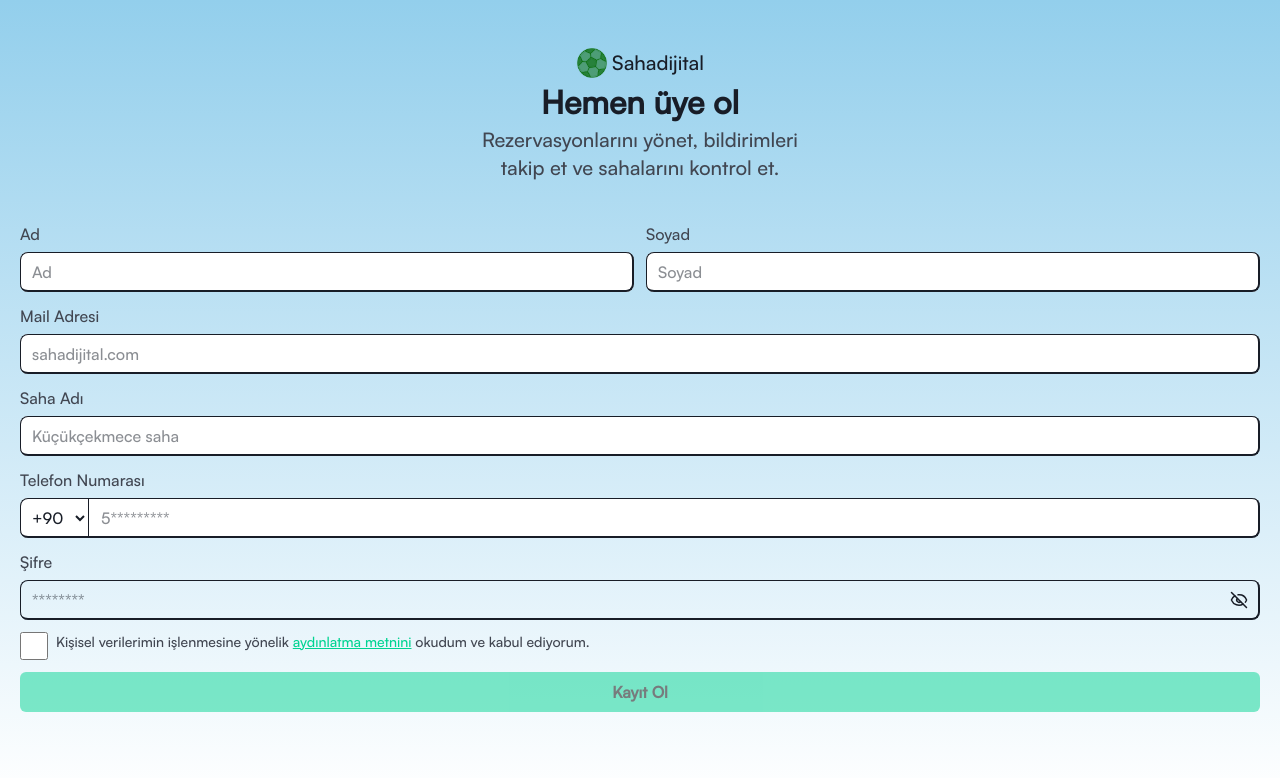
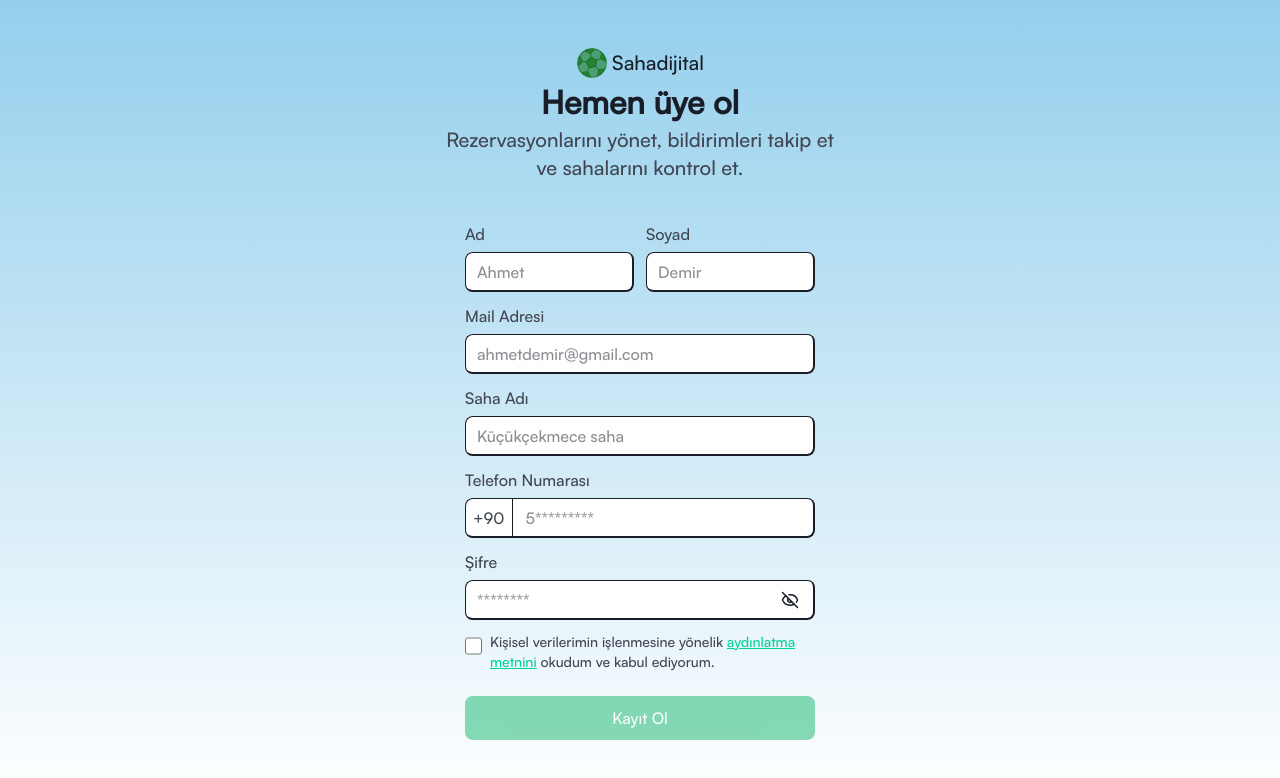
Before and after one commit to tbsoysal/sahadijital, a Next.js app: page /signup in a window 1280 px wide. Shown: the top 778 px of the page. Built offline with nearby package versions, Linux system fonts and the light colour scheme.

Commit message:
update signup form component

```diff
--- a/src/app/(auth)/signup/page.tsx
+++ b/src/app/(auth)/signup/page.tsx
@@ -6,7 +6,7 @@ export default function signup() {
     return (
         <div className="bg-linear-to-b from-[#93CFEC] to-white min-h-screen">
             <div className="px-5 py-12">
-                <div className="text-center max-w-[350px] gap-4 mx-auto box-content mb-10">
+                <div className="text-center max-w-[400px] gap-4 mx-auto box-content mb-10">
                     {/* Logo */}
                     <Link href="/" className="flex items-center justify-center gap-1 z-10">
                         <Image
@@ -20,6 +20,8 @@ export default function signup() {
                     <h2 className="font-bold text-[32px]">Hemen üye ol</h2>
                     <p className="font-medium text-xl text-secondary-color">Rezervasyonlarını yönet, bildirimleri takip et ve sahalarını kontrol et.</p>
                 </div>
+
+                {/* Form */}
                 <SignupForm />
             </div>
         </div>
--- a/src/components/ui/SignupForm.tsx
+++ b/src/components/ui/SignupForm.tsx
@@ -2,43 +2,94 @@
 
 import { useState } from "react";
 import { Eye, EyeOff } from "lucide-react";
+import { useRouter } from "next/navigation";
 
 const SignupForm = () => {
+    const router = useRouter();
     const [showPassword, setShowPassword] = useState(false);
     const [accepted, setAccepted] = useState(false);
 
+    const [formData, setFormData] = useState({
+        name: "",
+        surname: "",
+        email: "",
+        fieldName: "",
+        phone: "",
+        password: "",
+    });
+
     const togglePasswordVisibility = () => setShowPassword((prev) => !prev);
+
+    const handleChange = (e: React.ChangeEvent<HTMLInputElement>) => {
+        setFormData({ ...formData, [e.target.name]: e.target.value });
+    };
 
     const handleSubmit = (e: React.FormEvent) => {
         e.preventDefault();
-        window.alert("Form submitted");
+
+        // ✅ Basit form doğrulama
+        const { name, surname, email, fieldName, phone, password } = formData;
+        if (!name || !surname || !email || !fieldName || !phone || !password) {
+            alert("Lütfen tüm alanları doldurun.");
+            return;
+        }
+
+        // Telefon doğrulama: 5 ile başlasın, sadece rakam ve 10 hane
+        const phoneRegex = /^5\d{9}$/;
+        if (!phoneRegex.test(phone)) {
+            alert("Telefon numarası 5 ile başlamalı, 10 haneli ve sadece rakamlardan oluşmalıdır.");
+            return;
+        }
+
+        // Şifre uzunluğu kontrolü
+        if (password.length < 7) {
+            alert("Şifre en az 7 karakter olmalıdır.");
+            return;
+        }
+
+        if (!accepted) {
+            alert("Lütfen aydınlatma metnini onaylayın.");
+            return;
+        }
+
+        // ✅ Tüm kontroller geçtiyse yönlendir
+        alert("Kayıt başarılı! Giriş ekranına yönlendiriliyorsunuz...");
+        router.push("/login");
     };
 
     return (
         <form
             onSubmit={handleSubmit}
-            className="mx-auto flex flex-col gap-3 text-white"
+            className="mx-auto max-w-[350px] flex flex-col gap-3 text-white"
         >
             {/* Name fields */}
             <div className="flex gap-3">
                 <div className="w-1/2">
-                    <label className="block font-medium text-base text-secondary-color mb-1.5">Ad</label>
+                    <label className="block font-medium text-base text-secondary-color mb-1.5">
+                        Ad
+                    </label>
                     <div className="border-effect rounded-lg after:border-r-2 after:border-b-2 before:rounded-lg after:rounded-lg">
                         <input
                             name="name"
                             type="text"
-                            placeholder="Ad"
+                            placeholder="Ahmet"
+                            value={formData.name}
+                            onChange={handleChange}
                             className="w-full px-3 py-2 rounded-lg bg-white focus:outline-none focus:ring-2 focus:ring-emerald-400"
                         />
                     </div>
                 </div>
                 <div className="w-1/2">
-                    <label className="block font-medium text-base text-secondary-color mb-1.5">Soyad</label>
+                    <label className="block font-medium text-base text-secondary-color mb-1.5">
+                        Soyad
+                    </label>
                     <div className="border-effect rounded-lg after:border-r-2 after:border-b-2 before:rounded-lg after:rounded-lg">
                         <input
                             name="surname"
                             type="text"
-                            placeholder="Soyad"
+                            placeholder="Demir"
+                            value={formData.surname}
+                            onChange={handleChange}
                             className="w-full px-3 py-2 rounded-lg bg-white focus:outline-none focus:ring-2 focus:ring-emerald-400"
                         />
                     </div>
@@ -47,11 +98,16 @@ const SignupForm = () => {
 
             {/* Mail */}
             <div>
-                <label className="block font-medium text-base text-secondary-color mb-1.5">Mail Adresi</label>
+                <label className="block font-medium text-base text-secondary-color mb-1.5">
+                    Mail Adresi
+                </label>
                 <div className="w-full border-effect rounded-lg after:border-r-2 after:border-b-2 before:rounded-lg after:rounded-lg">
                     <input
+                        name="email"
                         type="email"
-                        placeholder="sahadijital.com"
+                        placeholder="ahmetdemir@gmail.com"
+                        value={formData.email}
+                        onChange={handleChange}
                         className="w-full px-3 py-2 rounded-lg bg-white focus:outline-none focus:ring-2 focus:ring-emerald-400"
                     />
                 </div>
@@ -59,11 +115,16 @@ const SignupForm = () => {
 
             {/* Saha Adı */}
             <div>
-                <label className="block font-medium text-base text-secondary-color mb-1.5">Saha Adı</label>
+                <label className="block font-medium text-base text-secondary-color mb-1.5">
+                    Saha Adı
+                </label>
                 <div className="w-full border-effect rounded-lg after:border-r-2 after:border-b-2 before:rounded-lg after:rounded-lg">
                     <input
+                        name="fieldName"
                         type="text"
                         placeholder="Küçükçekmece saha"
+                        value={formData.fieldName}
+                        onChange={handleChange}
                         className="w-full px-3 py-2 rounded-lg bg-white focus:outline-none focus:ring-2 focus:ring-emerald-400"
                     />
                 </div>
@@ -71,14 +132,19 @@ const SignupForm = () => {
 
             {/* Telefon */}
             <div>
-                <label className="block font-medium text-base text-secondary-color mb-1.5">Telefon Numarası</label>
+                <label className="block font-medium text-base text-secondary-color mb-1.5">
+                    Telefon Numarası
+                </label>
                 <div className="flex w-full border-effect rounded-lg after:border-r-2 after:border-b-2 before:rounded-lg after:rounded-lg">
-                    <select className="px-2 rounded-l-lg bg-white focus:outline-none">
-                        <option value="+90">+90</option>
-                    </select>
+                    <span className="block py-2 px-2 rounded-l-lg bg-white focus:outline-none text-secondary-color">
+                        +90
+                    </span>
                     <input
+                        name="phone"
                         type="tel"
                         placeholder="5*********"
+                        value={formData.phone}
+                        onChange={handleChange}
                         className="flex-1 px-3 py-2 rounded-r-lg bg-white border-l focus:outline-none"
                     />
                 </div>
@@ -86,18 +152,26 @@ const SignupForm = () => {
 
             {/* Şifre */}
             <div>
-                <label htmlFor="password" className="block font-medium text-base text-secondary-color mb-1.5">Şifre</label>
-                <div className="relative w-full border-effect rounded-lg after:border-r-2 after:border-b-2 before:rounded-lg after:rounded-lg">
+                <label
+                    htmlFor="password"
+                    className="block font-medium text-base text-secondary-color mb-1.5"
+                >
+                    Şifre
+                </label>
+                <div className="relative w-full border-effect rounded-lg bg-white after:border-r-2 after:border-b-2 before:rounded-lg after:rounded-lg">
                     <input
                         id="password"
+                        name="password"
                         type={showPassword ? "text" : "password"}
                         placeholder="********"
+                        value={formData.password}
+                        onChange={handleChange}
                         className="w-full px-3 py-2 rounded-lg focus:outline-none focus:ring-2 focus:ring-emerald-400 pr-10"
                     />
                     <button
                         type="button"
                         onClick={togglePasswordVisibility}
-                        className="absolute inset-y-0 right-3 flex items-center text-gray-400 hover:text-white"
+                        className="absolute inset-y-0 right-0 px-4 py-2 flex items-center text-gray-400 hover:text-white"
                     >
                         {showPassword ? <Eye size={18} /> : <EyeOff size={18} />}
                     </button>
@@ -105,7 +179,7 @@ const SignupForm = () => {
             </div>
 
             {/* Checkbox */}
-            <div className="flex items-start space-x-2 text-sm">
+            <div className="flex items-start space-x-2 text-sm mb-3">
                 <input
                     id="privacy"
                     type="checkbox"
@@ -113,7 +187,10 @@ const SignupForm = () => {
                     onChange={(e) => setAccepted(e.target.checked)}
                     className="size-7 align-self-top accent-emerald-400"
                 />
-                <label htmlFor="privacy" className="font-medium text-sm text-secondary-color">
+                <label
+                    htmlFor="privacy"
+                    className="font-medium text-sm text-secondary-color"
+                >
                     Kişisel verilerimin işlenmesine yönelik{" "}
                     <a href="#" className="text-emerald-400 underline">
                         aydınlatma metnini
@@ -126,7 +203,7 @@ const SignupForm = () => {
             <button
                 type="submit"
                 disabled={!accepted}
-                className="w-full py-2 rounded-md bg-emerald-400 text-black font-semibold hover:bg-emerald-300 transition disabled:opacity-50"
+                className="font-medium text-base btn-primary btn-border-effect disabled:before:hidden disabled:after:hidden transition disabled:opacity-50"
             >
                 Kayıt Ol
             </button>
```
